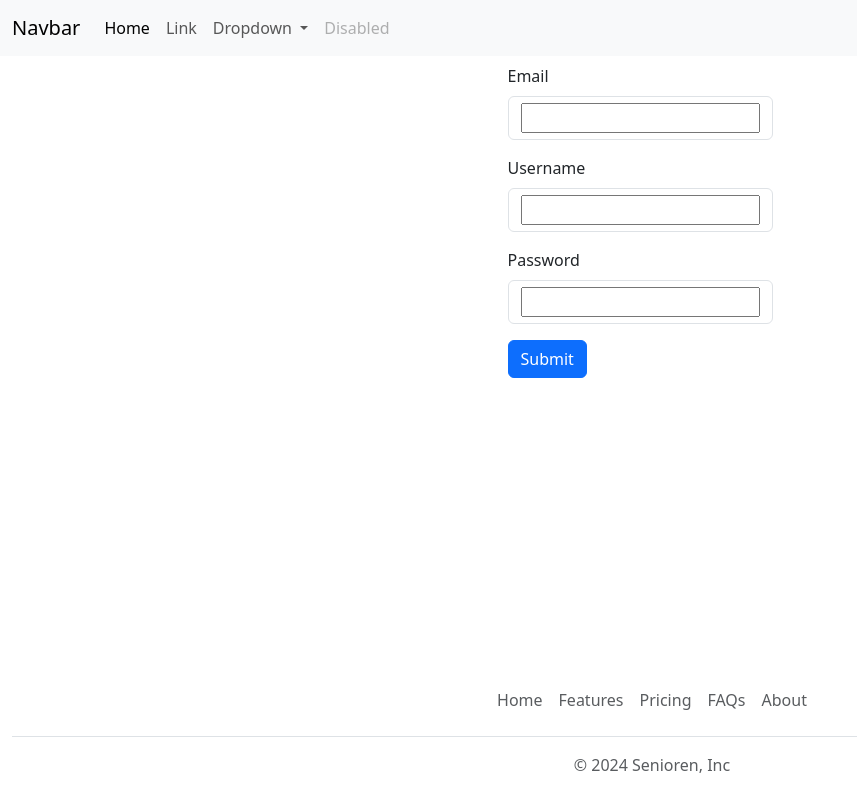
After one commit to Ohlivier/webtechtProgrammeerles, a Python web app: template templates/register.html in a window 1280 px wide. The commit adds this page. Shown: the whole page, without its empty margins (0-857 px from the left). Run offline with Jinja, Linux system fonts and the light colour scheme; the template is opened without the code that fills it, so the values that code supplies are empty, except form fields; form fields are guessed from the names that the template uses.

```diff
--- a/__init__.py
+++ b/__init__.py
@@ -1,7 +1,9 @@
 from flask import Flask
-from config import Config
-from docent.views import docenten_blueprint
+from .config import Config
+from .docent.views import docenten_blueprint
+from flask_sqlalchemy import SQLAlchemy
 
 app = Flask(__name__)
 app.config.from_object(Config)
+db = SQLAlchemy()
 app.register_blueprint(docenten_blueprint, url_prefix='/docenten')
--- a/docent/views.py
+++ b/docent/views.py
@@ -1,5 +1,5 @@
 from flask import Blueprint
-from docent.forms import TaalForm
+from .forms import TaalForm
 docenten_blueprint = Blueprint('docenten', __name__, template_folder='templates')
 
 
--- a/templates/index.html
+++ b/templates/index.html
@@ -71,7 +71,7 @@
             </div>
         </div>
         <div class="row mt-3 pb-3">
-            <div class="col-4 col-md-6">
+            <div class="col">
                 <div class="card" style="width: 25rem;">
                     <img class="card-img-top" src="{{ url_for('static', filename='img/oldreview1.jpg') }}"
                          alt="Card image cap">
@@ -82,7 +82,7 @@
                     </div>
                 </div>
             </div>
-            <div class="col-4">
+            <div class="col">
                 <div class="card" style="width: 25rem;">
                     <img class="card-img-top" src="{{ url_for('static', filename='img/oldreview2.jpg') }}"
                          alt="Card image cap">
@@ -92,7 +92,7 @@
                     </div>
                 </div>
             </div>
-            <div class="col-4">
+            <div class="col">
                 <div class="card" style="width: 25rem;">
                     <img class="card-img-top" src="{{ url_for('static', filename='img/oldreview3.jpg') }}"
                          alt="Card image cap">
--- /dev/null
+++ b/templates/register.html
@@ -0,0 +1,27 @@
+{% extends 'base.html' %}
+{% block title %}Register{% endblock %}
+{% block content %}
+    <div class="d-flex p-2 border-dark-subtle justify-content-center">
+        <form method="post">
+            {{ form.hidden_tag() }}
+            <div class="mb-3">
+                <label for="exampleInputPassword1" class="form-label">{{ form.email.label }}</label>
+                <div class="form-control">{{ form.email }}</div>
+            </div>
+            <div class="mb-3">
+                <label for="exampleInputEmail1" class="form-label">{{ form.username.label }}</label>
+                <div class="form-control">{{ form.username }}</div>
+            </div>
+            <div class="mb-3">
+                <label for="exampleInputPassword1" class="form-label">{{ form.password.label }}</label>
+                <div class="form-control">{{ form.password }}</div>
+            </div>
+            <button type="submit" class="btn btn-primary">Submit</button>
+        </form>
+    </div>
+    {% for field, errors in form.errors.items() %}
+<div class="alert alert-error">
+    {{ form[field].label }}: {{ ', '.join(errors) }}
+</div>
+{% endfor %}
+{% endblock %}
```
Also changed, not shown: app.py (+9 -2 lines), config.py (+7 -1 lines), forms.py (+7 -1 lines), models.py (+11 -0 lines), opdracht/stappen.md (+1 -1 lines).
